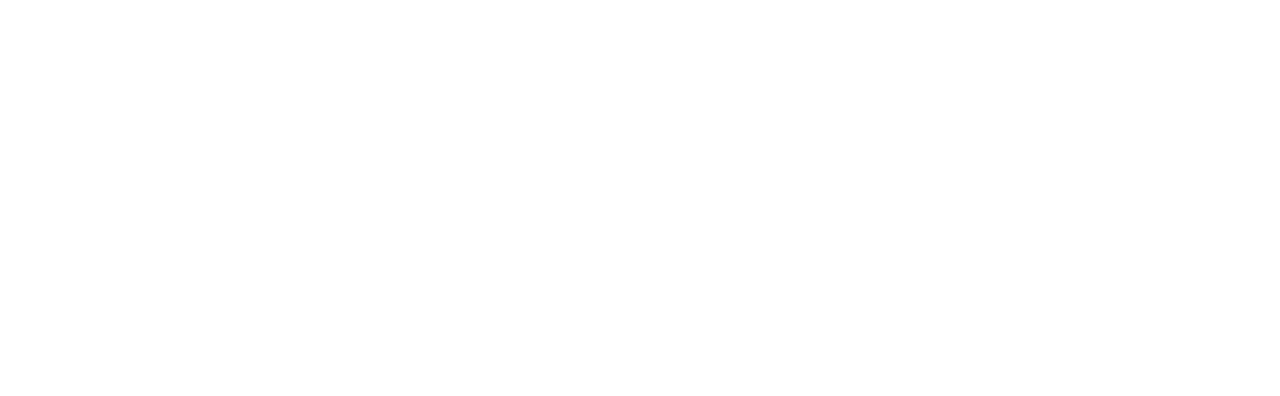
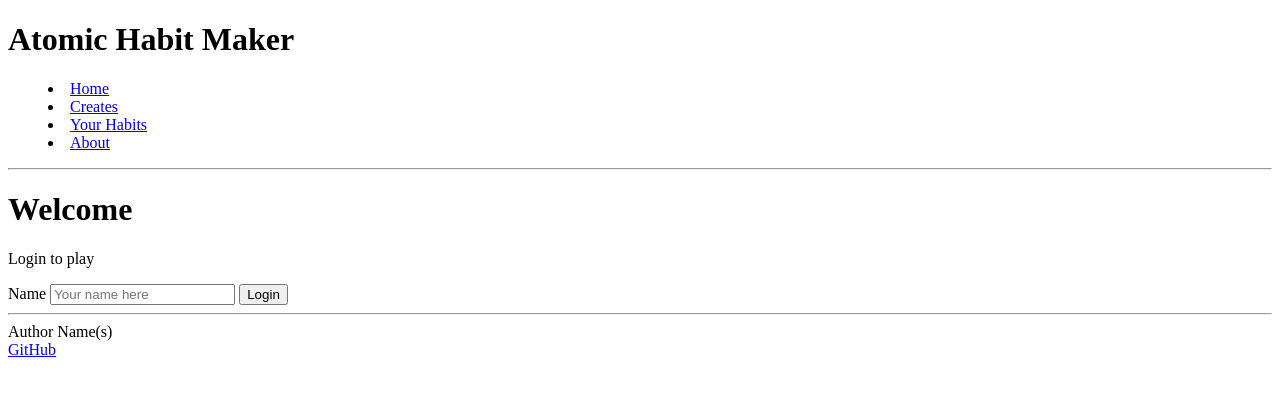
Before and after one commit to danewilhelm/startup, a plain HTML site: page habit-html/index.html in a window 1280 px wide. Drawn offline with Linux system fonts and the light colour scheme.

Commit message:
inserted template code

```diff
--- a/habit-html/index.html
+++ b/habit-html/index.html
@@ -4,20 +4,43 @@
     <meta charset="UTF-8" />
     <!-- Tell browsers not to scale the viewport automatically -->
     <meta name="viewport" content="width=device-width, initial-scale=1.0" />
-    <title>Simon HTML</title>
-    <link rel="icon" href="favicon.ico" />
+    <title>startup HTML</title>
   </head>
   <body>
+    <!-- Use header, main, and footer elements to give semantic structure -->
     <header>
+        <h1>Atomic Habit Maker</h1>
 
+      <!-- Navigation elements -->
+      <nav>
+        <!-- Menu is a semantic alternative to <ul> that represents an interaction -->
+        <menu>
+          <li><a href="index.html">Home</a></li>
+          <li><a href="make.html">Creates</a></li>
+          <li><a href="view.html">Your Habits</a></li>
+          <li><a href="about.html">About</a></li>
+        </menu>
+      </nav>
+
+      <!-- Since we don't have the ability to style we use old style HTML to give some visual formatting -->
+      <hr />
     </header>
 
     <main>
-
+      <h1>Welcome</h1>
+      <p>Login to play</p>
+      <form method="get" action="play.html">
+        <label for="name">Name</label>
+        <input type="text" id="name" placeholder="Your name here" />
+        <button type="submit">Login</button>
+      </form>
     </main>
 
     <footer>
-
+      <hr />
+      <span class="text-reset">Author Name(s)</span>
+      <br />
+      <a href="https://github.com/webprogramming260/simon-html">GitHub</a>
     </footer>
   </body>
 </html>
```
